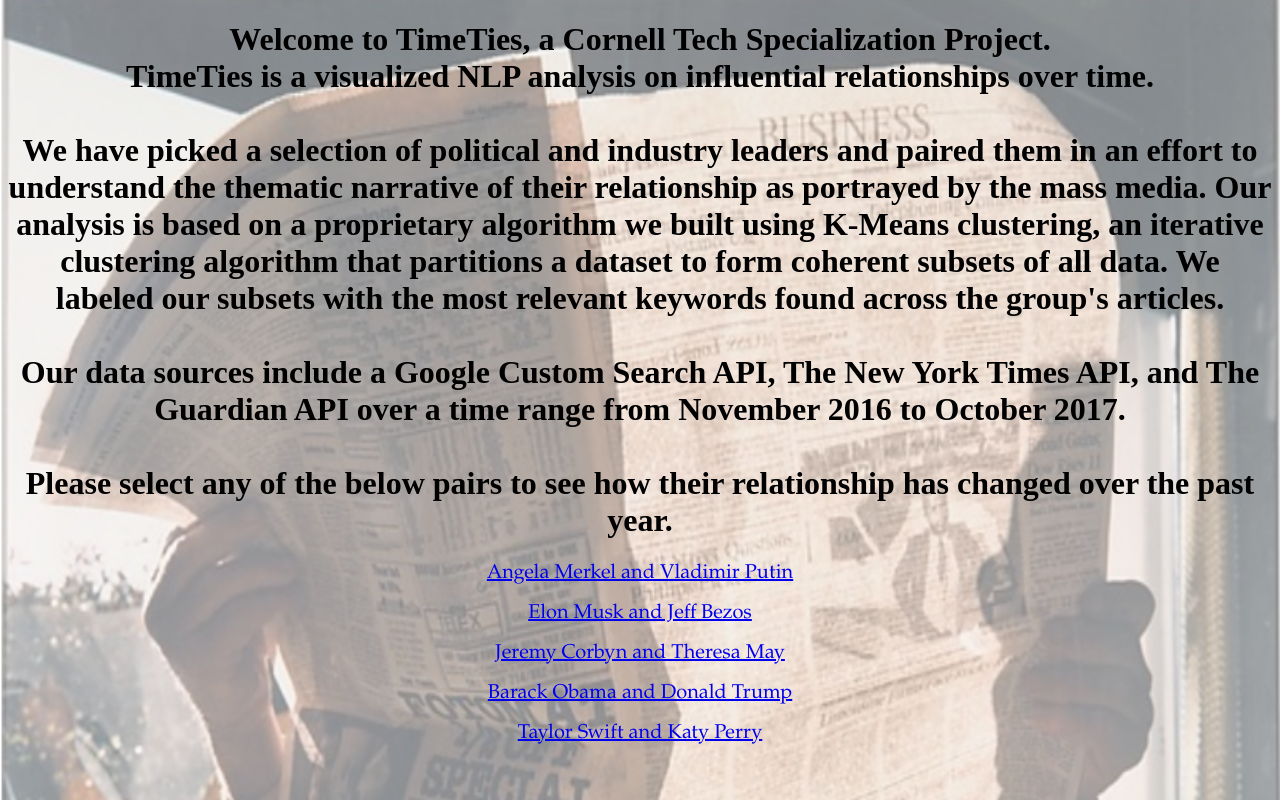
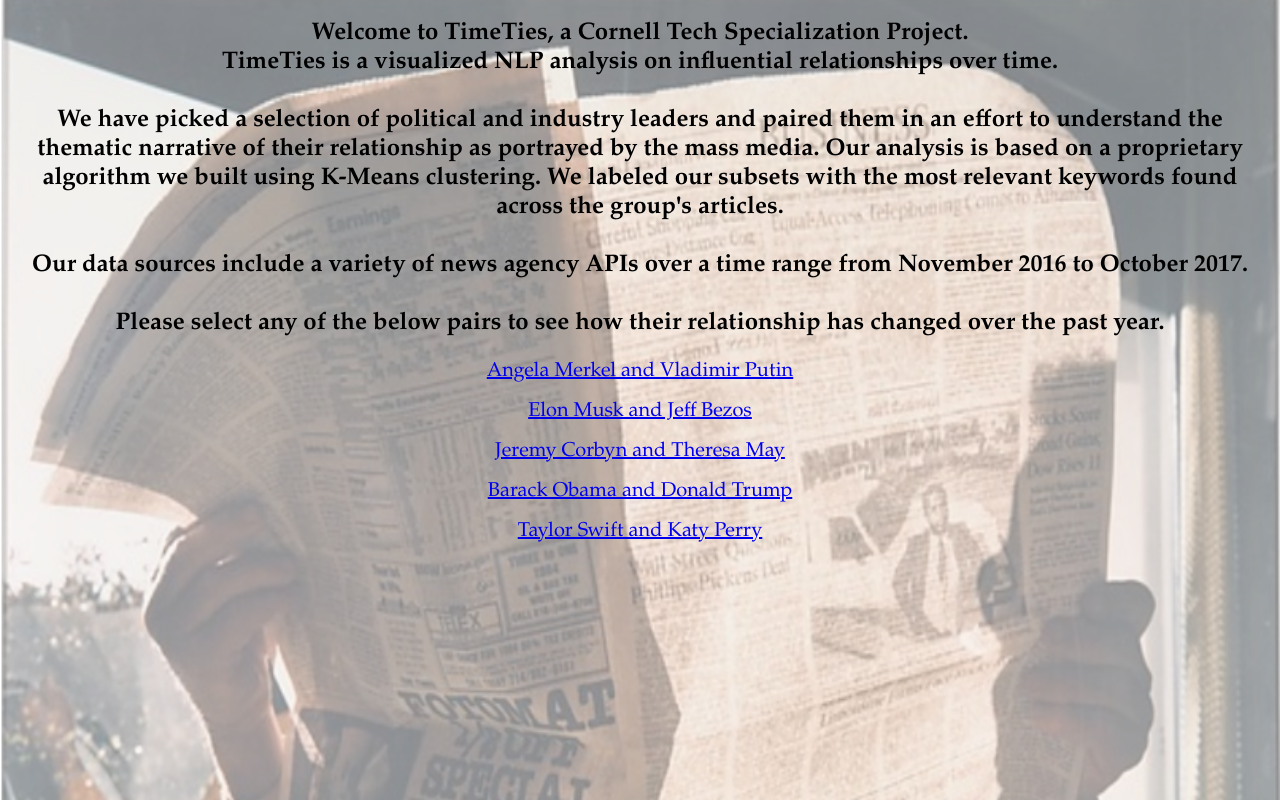
Before and after one commit to cgp48cornelltech/TimeTies, a plain HTML site: page index.html in a window 1280 px wide. Drawn offline with Linux system fonts and the light colour scheme.

Commit message:
minor style changes

```diff
--- a/index.html
+++ b/index.html
@@ -7,22 +7,22 @@
 		<title>TimeTies</title>
     </head>
 <body>
-<h1>
+<h2>
     Welcome to TimeTies, a Cornell Tech Specialization Project.
 
     <br>
         TimeTies is a visualized NLP analysis on influential relationships over time.
         <br><br>
         We have picked a selection of political and industry leaders and paired them in an effort to understand the thematic narrative of their relationship as portrayed by the mass media.
-        Our analysis is based on a proprietary algorithm we built using K-Means clustering, an iterative clustering algorithm that partitions a dataset to form coherent subsets of all data.
+        Our analysis is based on a proprietary algorithm we built using K-Means clustering.
         We labeled our subsets with the most relevant keywords found across the group's articles.
         <br><br>
-        Our data sources include a Google Custom Search API, The New York Times API, and The Guardian API over a time range from November 2016 to October 2017.
+        Our data sources include a variety of news agency APIs over a time range from November 2016 to October 2017.
 
 <br> <br>
-Please select any of the below pairs to see how their relationship has changed over the past year.</h1>
+Please select any of the below pairs to see how their relationship has changed over the past year.</h2>
 
-<div style="width:800px; margin:0 auto;">
+<div style="width:800px; margin:0 auto">
 
 <a href="Angela Merkel and Vladimir Putin.html">Angela Merkel and Vladimir Putin</a>
 <br>
```
